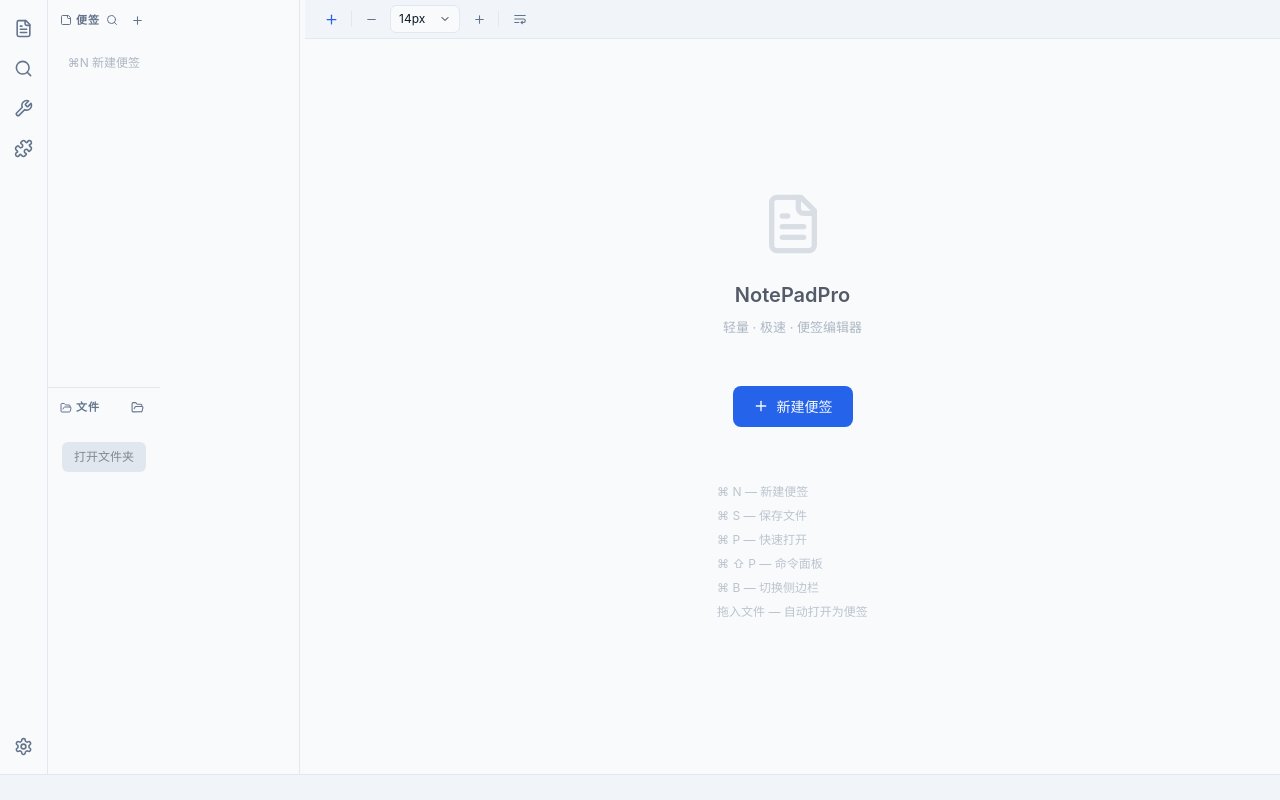
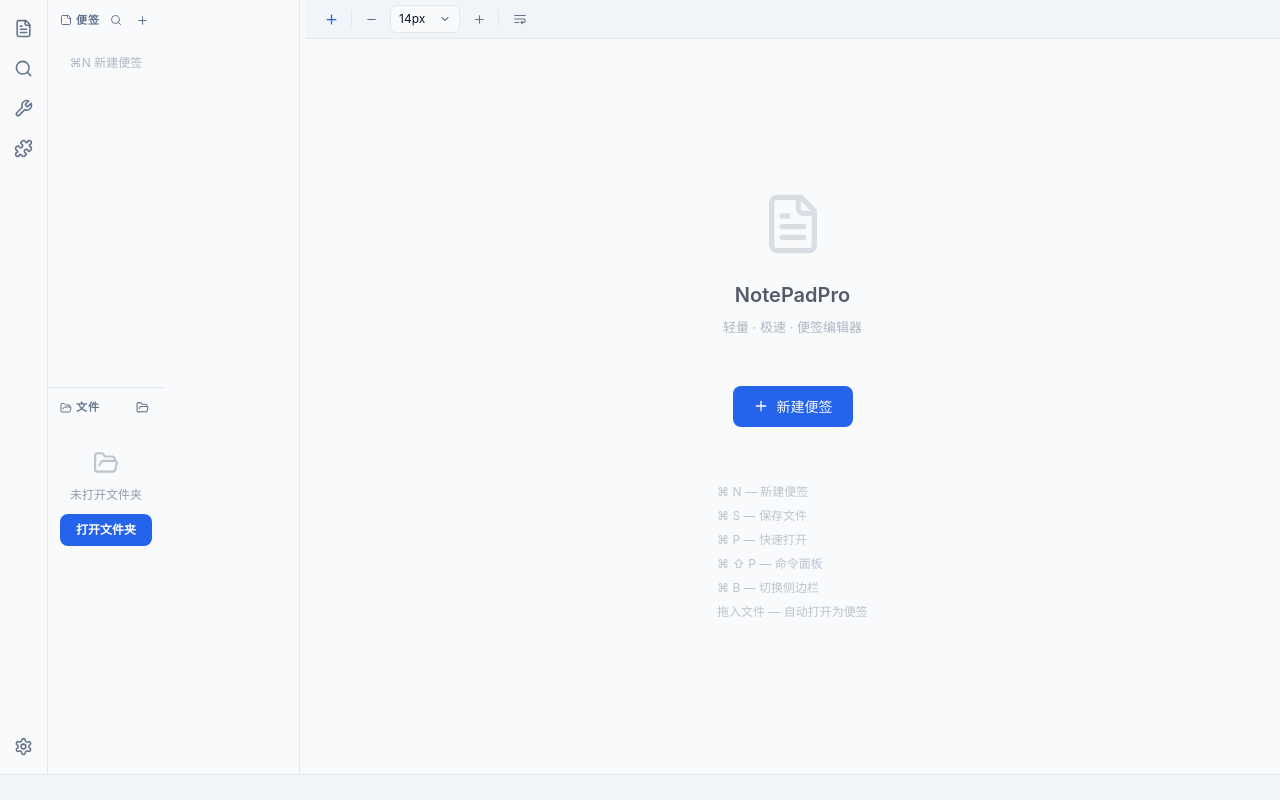
Before and after one commit to cherish-zp/shengShouNotPadPro, a React (Vite) app: page / in a window 1280 px wide. Built offline with nearby package versions, Linux system fonts and the light colour scheme.

Commit message:
TDD: 抽取文件树展示逻辑+显著化打开文件夹入口

```diff
--- a/src/components/FileTree/FilePanel.tsx
+++ b/src/components/FileTree/FilePanel.tsx
@@ -6,7 +6,7 @@
 import TabContextMenu from "@/components/TabBar/TabContextMenu";
 import ContextMenu from "@/components/Common/ContextMenu";
 import Modal from "@/components/Common/Modal";
-import { removeNodeByPath, findTabsForDeletion, buildTargetPath, isSameOrAncestorPath, moveNodeInTree, buildMovedPath } from "./fileTreeUtils";
+import { removeNodeByPath, findTabsForDeletion, buildTargetPath, isSameOrAncestorPath, moveNodeInTree, buildMovedPath, buildFileTreeNodes } from "./fileTreeUtils";
 import { scrollContainerStyle } from "./panelLayout";
 import type { TabColor, FileTreeNode } from "@/types";
 
@@ -184,10 +184,7 @@
     try {
       const { invoke } = await import("@tauri-apps/api/core");
       const entries = await invoke<Array<{ name: string; path: string; is_dir: boolean }>>("list_directory", { path: folderPath });
-      setTree(entries.map((e) => ({
-        name: e.name, path: e.path, isDir: e.is_dir,
-        children: e.is_dir ? [] : undefined, expanded: false,
-      })));
+      setTree(buildFileTreeNodes(entries));
     } catch { /* 文件夹可能已不存在，忽略 */ }
   };
 
@@ -278,10 +275,7 @@
             if (n.path === dirPath && n.isDir) {
               return {
                 ...n,
-                children: entries.map((e) => ({
-                  name: e.name, path: e.path, isDir: e.is_dir,
-                  children: e.is_dir ? [] : undefined, expanded: false,
-                })),
+                children: buildFileTreeNodes(entries),
               };
             }
             if (n.children) return { ...n, children: apply(n.children) };
@@ -409,14 +403,16 @@
         {tree.length === 0 ? (
           <div style={{
             display: "flex", flexDirection: "column", alignItems: "center",
-            justifyContent: "center", padding: "16px 0", gap: 8,
-            color: "var(--text-secondary)", fontSize: 12, opacity: 0.5,
+            justifyContent: "center", padding: "24px 12px", gap: 10,
+            color: "var(--text-secondary)", fontSize: 12,
           }}>
+            <FolderOpen size={26} style={{ opacity: 0.4 }} />
+            <span style={{ opacity: 0.7 }}>未打开文件夹</span>
             <button
               onClick={handleOpenFolder}
               style={{
-                padding: "6px 12px", borderRadius: 6, fontSize: 12,
-                background: "var(--bg-hover)", color: "var(--text-primary)", cursor: "pointer",
+                padding: "7px 16px", borderRadius: 8, fontSize: 12, fontWeight: 600,
+                background: "var(--accent)", color: "#fff", cursor: "pointer", border: "none",
               }}
             >
               打开文件夹
--- a/src/components/FileTree/fileTreeUtils.ts
+++ b/src/components/FileTree/fileTreeUtils.ts
@@ -135,3 +135,28 @@
   }
   return filePath;
 }
+
+
+/**
+ * Convert raw directory entries (as returned by the `list_directory` Tauri
+ * command) into file-tree nodes.
+ *
+ * Directories are sorted before files, and within each group names are
+ * compared case-insensitively, so the file area always displays a stable,
+ * readable listing regardless of the underlying filesystem order.
+ */
+export function buildFileTreeNodes(
+  entries: Array<{ name: string; path: string; is_dir: boolean }>
+): FileTreeNode[] {
+  const sorted = [...entries].sort((a, b) => {
+    if (a.is_dir !== b.is_dir) return a.is_dir ? -1 : 1;
+    return a.name.toLowerCase().localeCompare(b.name.toLowerCase());
+  });
+  return sorted.map((e) => ({
+    name: e.name,
+    path: e.path,
+    isDir: e.is_dir,
+    children: e.is_dir ? [] : undefined,
+    expanded: false,
+  }));
+}
```
Also changed, not shown: 1 other file (tests, documents, lock files or other folders).
